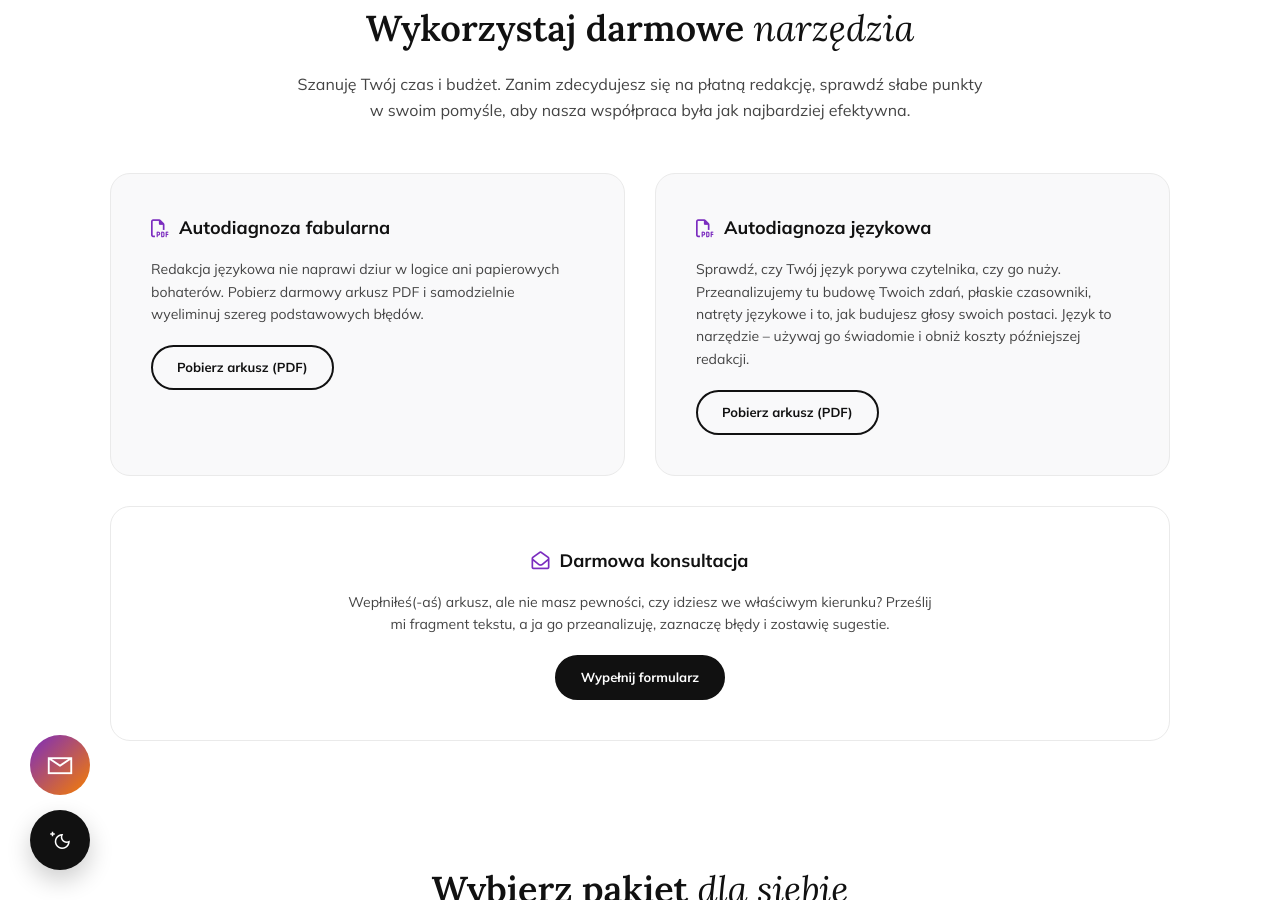
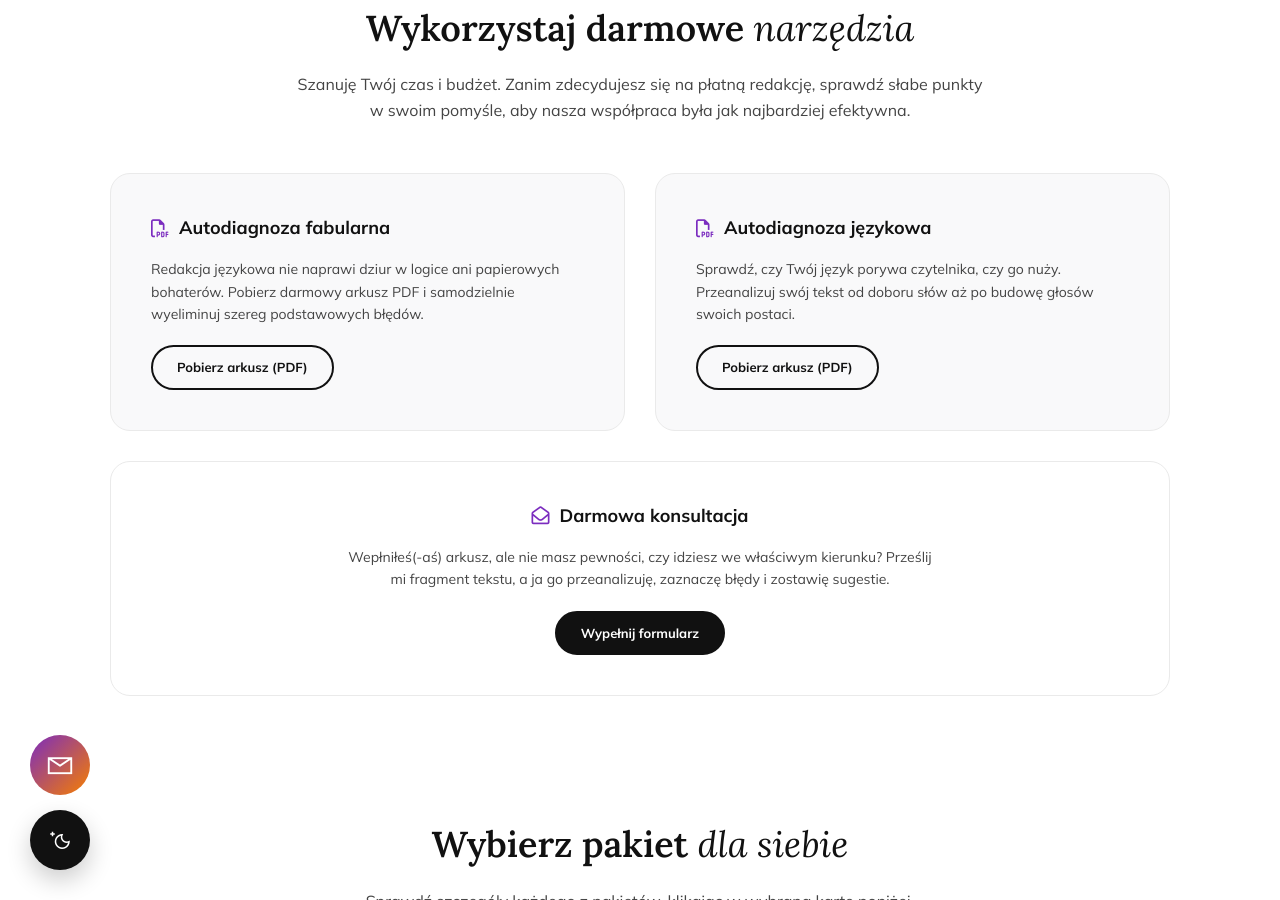
Before and after one commit to Bonnie00726/nataliaszoppa, a Jekyll site: the page built from oferta.html, in a window 1280 px wide and 900 px high, scrolled down 3107 px. Built offline with Jekyll 4.4.1, drawn with Linux system fonts in a browser that asks for light colours.

Commit message:
Update oferta.html

```diff
--- a/oferta.html
+++ b/oferta.html
@@ -393,7 +393,7 @@ title: Oferta - Zobacz, jak mogę Ci pomóc
             </div>
              <div class="pre-card">
                 <h3><i class="fa-regular fa-file-pdf"></i> Autodiagnoza językowa</h3>
-                <p>Sprawdź, czy Twój język porywa czytelnika, czy go nuży. Przeanalizujemy tu budowę Twoich zdań, płaskie czasowniki, natręty językowe i to, jak budujesz głosy swoich postaci. Język to narzędzie – używaj go świadomie i obniż koszty późniejszej redakcji. </p>
+                <p>Sprawdź, czy Twój język porywa czytelnika, czy go nuży. Przeanalizuj swój tekst od doboru słów aż po budowę głosów swoich postaci. </p>
                 <a href="arkusz diagnostyczny.html" class="btn-outline">Pobierz arkusz (PDF)</a>
             </div>
         </div>
```
